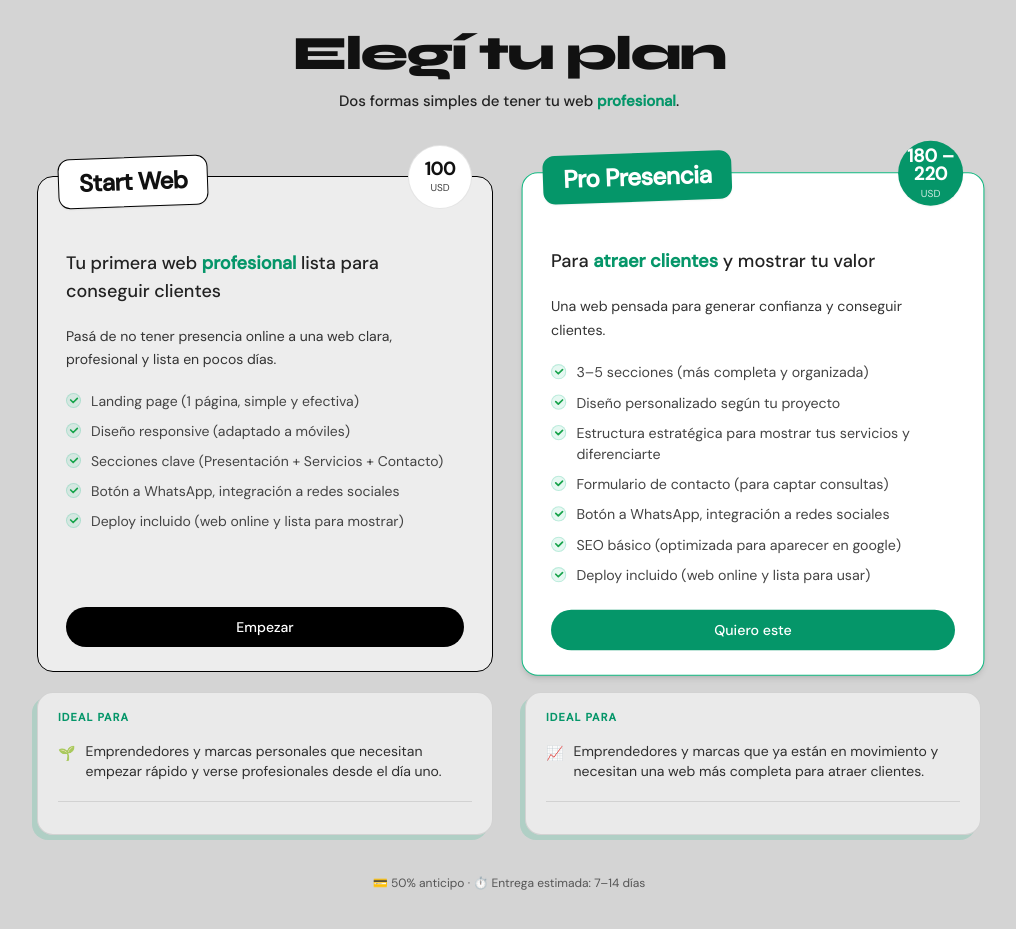
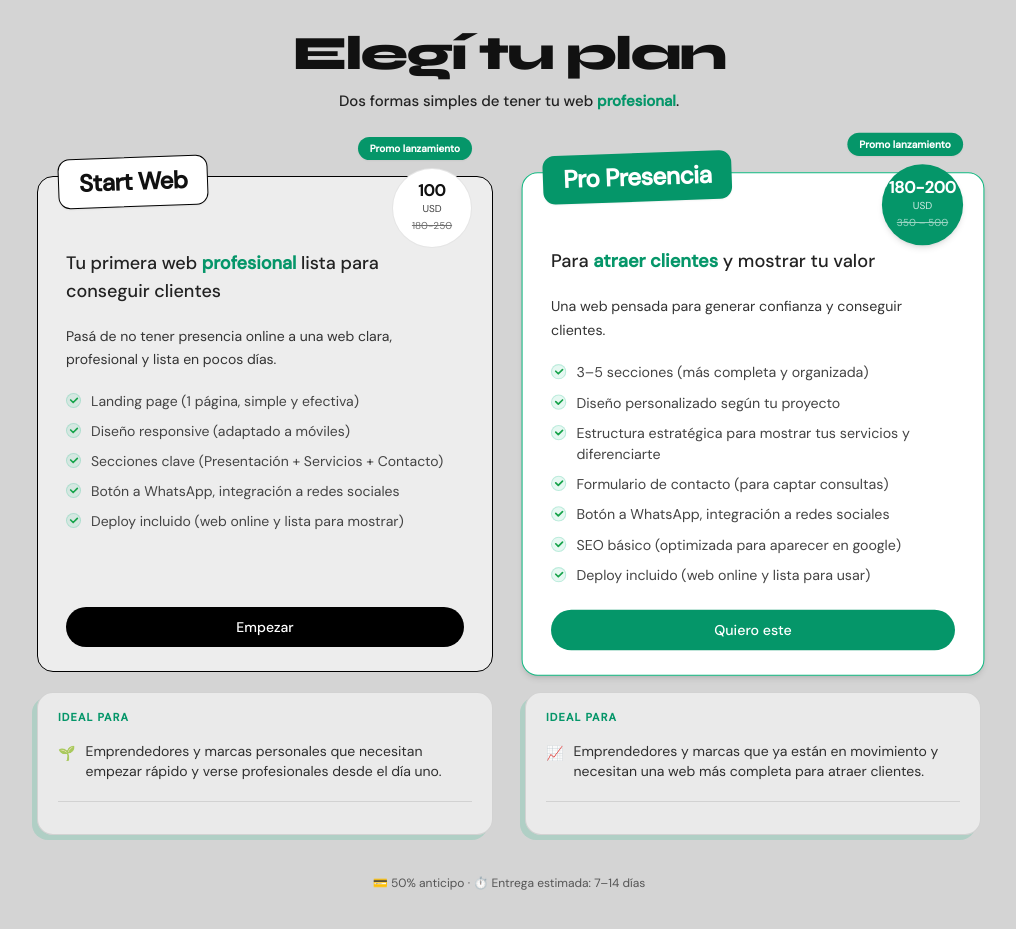
Before and after one commit to joy-amorin/WebSoluciones-landing-page, a Next.js app: page / in a window 1280 px wide. Shown: the part 2020-2949 px from the top of the page, without its empty margins (131-1147 px from the left). Built offline with nearby package versions, Linux system fonts and the light colour scheme.

Commit message:
feat: implement promo pricing with improved price badge design

```diff
--- a/components/Planes.tsx
+++ b/components/Planes.tsx
@@ -10,8 +10,9 @@ const planes = [
         lista para conseguir clientes
       </>
     ),
-    price: '100',
+    price: '180-250',
     featured: false,
+    promo: '100',
     result:
       'Pasá de no tener presencia online a una web clara, profesional y lista en pocos días.',
     features: [
@@ -36,8 +37,9 @@ const planes = [
         y mostrar tu valor
       </>
     ),
-    price: '180 – 220',
+    price: '350 – 500',
     featured: true,
+    promo: '180-200',
     result:
       'Una web pensada para generar confianza y conseguir clientes.',
     features: [
@@ -101,18 +103,32 @@ export default function Planes() {
                 </div>
               </div>
 
-              {/* PRECIO */}
-              <div className="absolute -top-8 right-5">
+              {/* PRECIO + PROMO */}
+              <div className="absolute -top-10 right-5 flex flex-col items-end gap-2">
+
+                {/* BADGE */}
+                <div className="bg-emerald-600 text-white text-[10px] font-semibold px-3 py-1 rounded-full shadow-sm">
+                  Promo lanzamiento
+                </div>
+
+                {/* CÍRCULO */}
                 <div
-                  className={`w-16 h-16 rounded-full flex flex-col items-center justify-center text-center transition-all duration-300 ${
+                  className={`w-20 h-20 rounded-full flex flex-col items-center justify-center text-center transition-all duration-300 ${
                     p.featured
-                      ? 'bg-emerald-600 text-white shadow-sm group-hover:scale-105'
+                      ? 'bg-emerald-600 text-white shadow-md group-hover:scale-105'
                       : 'bg-white border border-black/10 text-[#111] group-hover:scale-105'
                   }`}
                 >
-                  <span className="text-lg font-extrabold leading-none">{p.price}</span>
+                  <span className="text-[16px] font-extrabold leading-none">
+                    {p.promo}
+                  </span>
                   <span className="text-[10px] opacity-80 mt-[2px]">USD</span>
+
+                  <span className="text-[10px] opacity-60 line-through mt-[2px]">
+                    {p.price}
+                  </span>
                 </div>
+
               </div>
 
               {/* CONTENIDO */}
```
